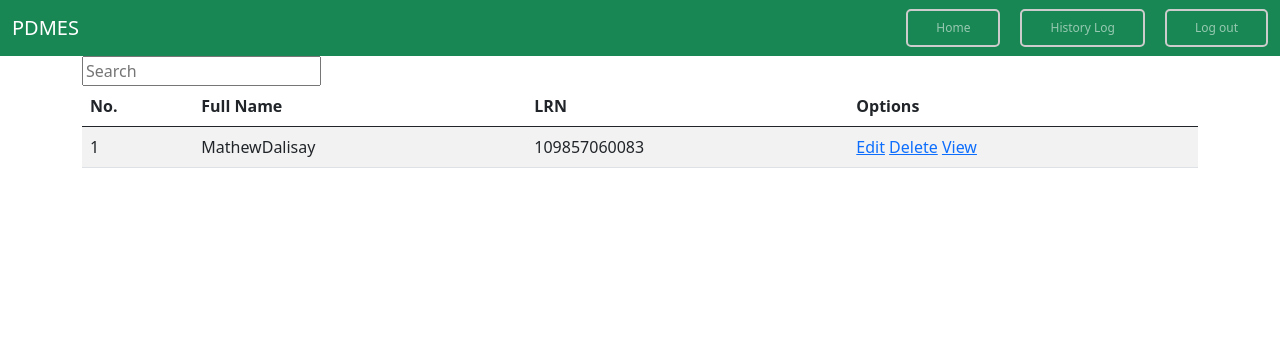
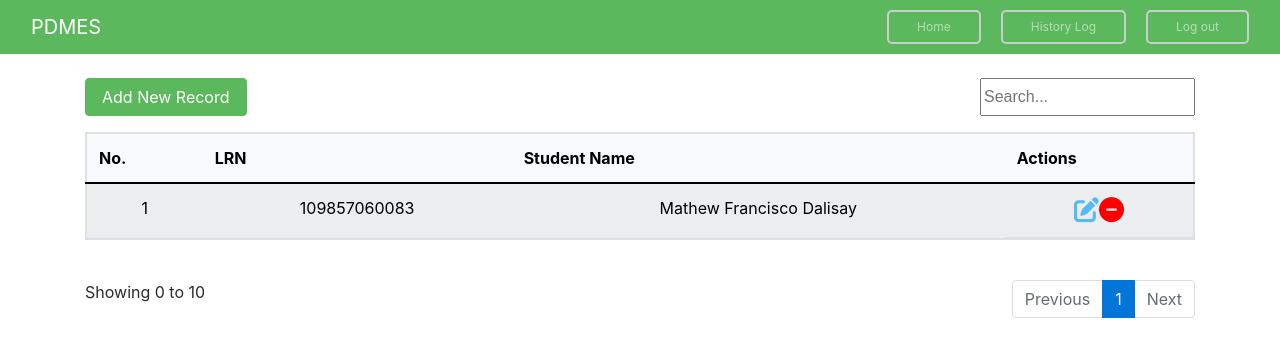
Before and after one commit to mathewdy/official_pdmes, a PHP site: page /home.php in a window 1280 px wide. Shown: the top 357 px of the page. Run offline with PHP 8.4, Linux system fonts and the light colour scheme; a user stored in the database is signed in; data comes from the database, SQL or seed files in the repository; some libraries are stand-ins or nearby versions.

Commit message:
home update
Table with pagination & fucking live search

```diff
--- /dev/null
+++ b/fetch.php
@@ -0,0 +1,238 @@
+<style>
+    table{
+        border: 2px solid black;
+    }
+</style>
+<?php
+// include 'connection.php';
+$connect = new PDO("mysql:host=localhost; dbname=official_pdmes", "root", "");
+
+/*function get_total_row($connect)
+{
+  $query = "
+  SELECT * FROM tbl_webslesson_post
+  ";
+  $statement = $connect->prepare($query);
+  $statement->execute();
+  return $statement->rowCount();
+}
+
+$total_record = get_total_row($connect);*/
+
+$limit = '10';
+$page = 1;
+if($_POST['page'] > 1)
+{
+  $start = (($_POST['page'] - 1) * $limit);
+  $page = $_POST['page'];
+}
+else
+{
+  $start = 0;
+}
+
+$query = "
+SELECT * FROM learners_personal_infos
+";
+
+if($_POST['query'] != '')
+{
+  $query .= '
+  WHERE first_name LIKE "%'.str_replace(' ', '%', $_POST['query']).'%" OR
+  middle_name LIKE "%'.str_replace(' ', '%', $_POST['query']).'%" OR
+  last_name LIKE "%'.str_replace(' ', '%', $_POST['query']).'%" OR
+  lrn LIKE "%'.str_replace(' ', '%', $_POST['query']).'%"
+  ';
+}
+
+$query .= 'ORDER BY id ASC ';
+
+$filter_query = $query . 'LIMIT '.$start.', '.$limit.'';
+$current_total = ($limit + $start);
+$statement = $connect->prepare($query);
+$statement->execute();
+$total_data = $statement->rowCount();
+
+$statement = $connect->prepare($filter_query);
+$statement->execute();
+$result = $statement->fetchAll();
+$total_filter_data = $statement->rowCount();
+
+$number=0;
+$output = '
+
+<table class="table table-hover table-light table-striped text-center">
+<thead>
+  <tr>
+    <th>No.</th>
+    <th>LRN</th>
+    <th>Student Name</th>
+    <th colspan="2">Actions</th>
+  </tr>
+</thead>
+';
+if($total_data > 0)
+{
+  foreach($result as $row)
+  {
+    $lrn = $row['lrn'];
+    $parse_lrn = intval($lrn);
+    $int_lrn = (($parse_lrn * 123456789 * 5977)/ 859475);
+    $edit_link = "new-edit-students.php?sid=". urlencode(base64_encode($int_lrn));
+    $view_link = "view-student-profile.php?sid=" . urlencode(base64_encode($int_lrn));
+    $delete_link = "delete-student.php?sid=" . urlencode(base64_encode($int_lrn));
+    $number++;
+    $output .= '
+    <tr class="clickable-row text-center" data-href="'.$view_link.'" style="cursor:pointer;">
+        <td>'.$number.'</td>
+        <td>'.$row["lrn"].'</td>
+        <td>'.$row["first_name"].' '.$row["middle_name"].' '.$row["last_name"].'</td>
+        <td class="d-flex flex-row justify-content-center">
+            <a href="'.$edit_link.'"><i style="color:#56BBF1; font-size:25px;" class="fa-solid fa-pen-to-square"></i></a>
+            <a href="'.$delete_link.'"><i style="color:red; font-size:25px;" class="fa-solid fa-circle-minus"></i></a>
+        </td>
+    </tr>
+    ';
+  }
+}
+else
+{
+  $output .= '
+  <tr>
+    <td colspan="2" align="center">No Data Found</td>
+  </tr>
+  ';
+}
+
+$output .= '
+</table>
+<br />
+<div>
+  <label style="float:left;">Showing '.$start.' to '.$current_total.'</label>
+  <ul style="float:right;" class="pagination">
+';
+
+$total_links = ceil($total_data/$limit);
+$previous_link = '';
+$next_link = '';
+$page_link = '';
+
+//echo $total_links;
+
+if($total_links > 4)
+{
+  if($page < 5)
+  {
+    for($count = 1; $count <= 5; $count++)
+    {
+      $page_array[] = $count;
+    }
+    $page_array[] = '...';
+    $page_array[] = $total_links;
+  }
+  else
+  {
+    $end_limit = $total_links - 5;
+    if($page > $end_limit)
+    {
+      $page_array[] = 1;
+      $page_array[] = '...';
+      for($count = $end_limit; $count <= $total_links; $count++)
+      {
+        $page_array[] = $count;
+      }
+    }
+    else
+    {
+      $page_array[] = 1;
+      $page_array[] = '...';
+      for($count = $page - 1; $count <= $page + 1; $count++)
+      {
+        $page_array[] = $count;
+      }
+      $page_array[] = '...';
+      $page_array[] = $total_links;
+    }
+  }
+}
+else
+{
+  for($count = 1; $count <= $total_links; $count++)
+  {
+    $page_array[] = $count;
+  }
+}
+
+for($count = 0; $count < count($page_array); $count++)
+{
+  if($page == $page_array[$count])
+  {
+    $page_link .= '
+    <li class="page-item active">
+      <a class="page-link" href="#">'.$page_array[$count].' <span class="sr-only">(current)</span></a>
+    </li>
+    ';
+
+    $previous_id = $page_array[$count] - 1;
+    if($previous_id > 0)
+    {
+      $previous_link = '<li class="page-item"><a class="page-link" href="javascript:void(0)" data-page_number="'.$previous_id.'">Previous</a></li>';
+    }
+    else
+    {
+      $previous_link = '
+      <li class="page-item disabled">
+        <a class="page-link" href="#">Previous</a>
+      </li>
+      ';
+    }
+    $next_id = $page_array[$count] + 1;
+    if($next_id >= $total_links)
+    {
+      $next_link = '
+      <li class="page-item disabled">
+        <a class="page-link" href="#">Next</a>
+      </li>
+        ';
+    }
+    else
+    {
+      $next_link = '<li class="page-item"><a class="page-link" href="javascript:void(0)" data-page_number="'.$next_id.'">Next</a></li>';
+    }
+  }
+  else
+  {
+    if($page_array[$count] == '...')
+    {
+      $page_link .= '
+      <li class="page-item disabled">
+          <a class="page-link" href="#">...</a>
+      </li>
+      ';
+    }
+    else
+    {
+      $page_link .= '
+      <li class="page-item"><a class="page-link" href="javascript:void(0)" data-page_number="'.$page_array[$count].'">'.$page_array[$count].'</a></li>
+      ';
+    }
+  }
+}
+
+$output .= $previous_link . $page_link . $next_link;
+$output .= '
+  </ul>
+
+</div>
+';
+
+echo $output;
+
+?>
+<script>
+    $(document).ready(function($) {
+        $(".clickable-row").click(function() {
+            window.location = $(this).data("href");
+        });
+    });
+</script>
--- a/home.php
+++ b/home.php
@@ -3,89 +3,52 @@ ob_start();
 include('connection.php');
 session_start();
 include('security.php');
-
-
-
-if(isset($_GET['page'])){
-    $page = $_GET['page'];
-}else{
-    $page = 1;
-}
-
-$num_per_page = 10;
-$start_from = ($page-1)*10;
 ?>
 
 <?php include 'includes/header.php'; ?>
+    <script src="https://cdnjs.cloudflare.com/ajax/libs/jquery/3.3.1/jquery.js"></script>
+    <link rel="stylesheet" href="https://maxcdn.bootstrapcdn.com/bootstrap/4.0.0-beta.3/css/bootstrap.min.css" integrity="sha384-Zug+QiDoJOrZ5t4lssLdxGhVrurbmBWopoEl+M6BdEfwnCJZtKxi1KgxUyJq13dy" crossorigin="anonymous">
+    <link rel="stylesheet" href="https://unpkg.com/placeholder-loading/dist/css/placeholder-loading.min.css">
+    <link rel="stylesheet" href="https://cdnjs.cloudflare.com/ajax/libs/font-awesome/6.0.0/css/all.min.css">
 <?php include 'includes/topnav.php'; ?>
+    <br />
+    <div class="container">
+        <div class="form-group d-flex justify-content-between">
+            <a href="new-student.php" class="btn btn-success">Add New Record</a>
+            <input type="text" name="search_box" id="search_box" placeholder="Search..." />
+        </div>
+        <div id="dynamic_content"></div>
+    </div>
+  </body>
+</html>
+<script>
+  $(document).ready(function(){
 
+    load_data(1);
 
-<div class="container">
-<form action="" method="POST">
-    <input type="text" name="search" placeholder="Search">
-</form>
-<table class="table table-striped">
-    <thead>
-        <tr>
-            <th>No.</th>
-            <th>Full Name</th>
-            <th>LRN</th>
-            <th>Options</th>
-        </tr>
-    </thead>
-    <tbody>
-        <?php
-        $query = "SELECT * FROM `learners_personal_infos` ORDER BY last_name LIMIT $start_from, $num_per_page";
-        $run = mysqli_query($conn,$query);
-
-        if(mysqli_num_rows($run) > 0){
-            $number = 0;
-            foreach($run as $row ){
-                $number++;
-        ?>
-            <tr>
-                <td><?php echo $number;?></td>
-                <td><?php echo $row ['first_name'] . $row ['last_name']?></td>
-                <td><?php echo $row ['lrn']?></td>
-                <td>
-                    <a href="">Edit</a>
-                    <a href="">Delete</a>
-                    <a href="">View</a>
-                </td>
-            </tr>
-        <?php
+    function load_data(page, query = '')
+    {
+      $.ajax({
+        url:"fetch.php",
+        method:"POST",
+        data:{page:page, query:query},
+        success:function(data)
+        {
+          $('#dynamic_content').html(data);
         }
-        }
-        ?>
-    </tbody>
-</table>
-<?php
-    $pr_query = "SELECT * FROM learners_personal_infos";
-    $pr_results = mysqli_query($conn,$pr_query);
-    $total_record = mysqli_num_rows($pr_results);
-
-    $total_page = ceil($total_record/$num_per_page);
-
-
-    if($page > 1 ){
-        echo  "<a href='home.php?page=".($page-1)."' class='btn btn-danger'>Previous</a> ";
+      });
     }
 
-    for($i=1;$i<$total_page;$i++){
-        echo  "<a href='home.php?page=".$i."' class='btn btn-primary'>$i</a> ";
-    }
+    $(document).on('click', '.page-link', function(){
+      var page = $(this).data('page_number');
+      var query = $('#search_box').val();
+      load_data(page, query);
+    });
 
-    if($i > $page ){
-        echo  "<a href='home.php?page=".($page+1)."' class='btn btn-danger'>Next</a> ";
-    }
+    $('#search_box').keyup(function(){
+      var query = $('#search_box').val();
+      load_data(1, query);
+    });
 
-?>
-</div>
-</body>
-</html>
-
-<?php
-
-ob_end_flush();
-
-?>
+  });
+</script>
```
